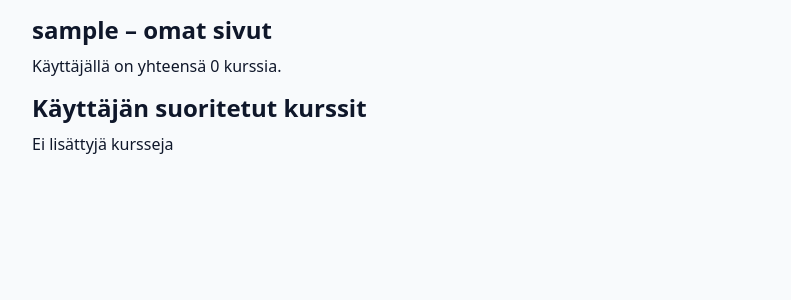
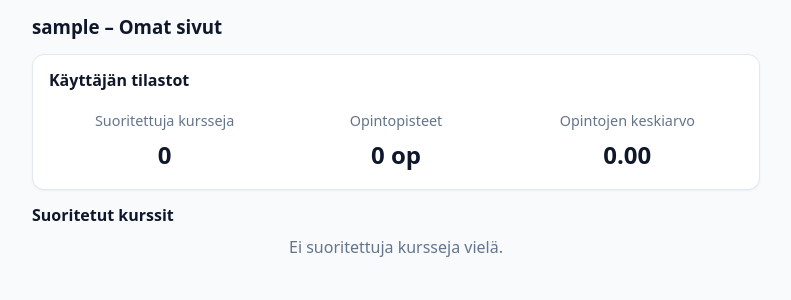
Before and after one commit to ValioEilax/kura, a Flask app: page /user/1 in a window 1280 px wide. Shown: the part 59-359 px from the top of the page, without its empty margins (244-1035 px from the left). Run offline with Flask 3, Linux system fonts and the light colour scheme; the visitor is signed in with stand-in values (Sample User, id 1); data comes from the database, SQL or seed files in the repository; data that the repository does not hold is empty.

Commit message:
Add user stats card and edit users get courses to get sum of credits and weighted average for stats

```diff
--- a/static/styles.css
+++ b/static/styles.css
@@ -199,6 +199,41 @@ small {
 .user-id {
   font-size: 0.95rem;
   color: #64748b;
+}
+
+/* --- Statistics Grid Styling --- */
+.stats-grid {
+  display: flex;
+  justify-content: space-around; /* Distributes items evenly */
+  margin-top: 20px;
+  text-align: center; /* Centers text globally within the grid */
+}
+
+.stat-item {
+  display: flex;
+  flex-direction: column; /* Stack label and value vertically */
+  align-items: center; /* Center items horizontally in the column */
+  flex: 1; /* Gives each item equal width */
+}
+
+.stat-label {
+  font-size: 0.9rem;
+  color: #64748b; /* slate-500 (muted color like in the image) */
+  margin-bottom: 5px;
+}
+
+.stat-value {
+  font-size: 1.5rem; /* Larger font for the numbers */
+  font-weight: 800;
+  color: #0f172a; /* slate-900 */
+}
+
+/* Responsive adjustment for small screens */
+@media (max-width: 640px) {
+  .stats-grid {
+    flex-direction: column;
+    gap: 20px;
+  }
 }
 
 /* --- Navigation / Links / Buttons --- */
--- a/templates/show_user.html
+++ b/templates/show_user.html
@@ -1,28 +1,53 @@
 {% extends "base.html" %}
 
-{% block title %}{{ user.username }} - Kura{% endblock %}
+{% block title %}{{ user.username }} - Omat sivut{% endblock %}
 
 {% block content %}
-<h2>{{ user.username }} – omat sivut</h2>
+<h3>{{ user.username }} – Omat sivut</h3>
 
 {% for message in get_flashed_messages() %}
-  <p><strong>{{ message }}</strong></p>
+  <div class="flash">{{ message }}</div>
 {% endfor %}
 
-<p>Käyttäjällä on yhteensä {{ courses | count }} kurssia.</p>
+<section class="card stats-section">
+  <h4 style="text-align: left;">Käyttäjän tilastot</h4>
 
-<h2>Käyttäjän suoritetut kurssit</h2>
+  <div class="stats-grid">
+    <div class="stat-item">
+      <span class="stat-label">Suoritettuja kursseja</span>
+      <strong class="stat-value">{{ courses | count }}</strong>
+    </div>
+
+    <div class="stat-item">
+      <span class="stat-label">Opintopisteet</span>
+      <strong class="stat-value">
+        {{ courses[0].total_credits if courses else 0 }} op
+      </strong>
+    </div>
+
+    <div class="stat-item">
+      <span class="stat-label">Opintojen keskiarvo</span>
+      <strong class="stat-value">
+        {{ "%.2f" | format(courses[0].grade_avg if courses else 0) }}
+      </strong>
+    </div>
+  </div>
+</section>
+
+<section class="section">
+  <h4>Suoritetut kurssit</h4>
   {% if courses %}
-  <ul>
+    <ul class="course-list">
       {% for course in courses %}
-      <li>
+        <li class="course-item">
           <a href="/course/{{ course.id }}">
-          {{ course.code }} {{ course.name }} ({{ course.credits }} op)
+            <strong>{{ course.code }}</strong> {{ course.name }} ({{ course.credits }} op)
           </a>
         </li>
       {% endfor %}
     </ul>
   {% else %}
-  <p>Ei lisättyjä kursseja</p>
+    <p class="empty-state">Ei suoritettuja kursseja vielä.</p>
   {% endif %}
+</section>
 {% endblock %}
--- a/users.py
+++ b/users.py
@@ -8,7 +8,13 @@ def get_user(user_id):
     return result[0] if result else None
 
 def get_courses(user_id):
-    sql = "SELECT id, name, code, credits FROM courses WHERE user_id = ?"
+    sql = """
+    SELECT id, name, code, credits, grade,
+           SUM(credits) OVER() as total_credits,
+           /* Weighted average calculated across all rows */
+           (SUM(grade * credits) OVER() * 1.0 / SUM(credits) OVER()) as grade_avg
+    FROM courses
+    WHERE user_id = ?"""
     return db.query(sql, [user_id])
 
 def create_user(username, password1):
```
Lines whose indentation alone changed are shown as unchanged.
